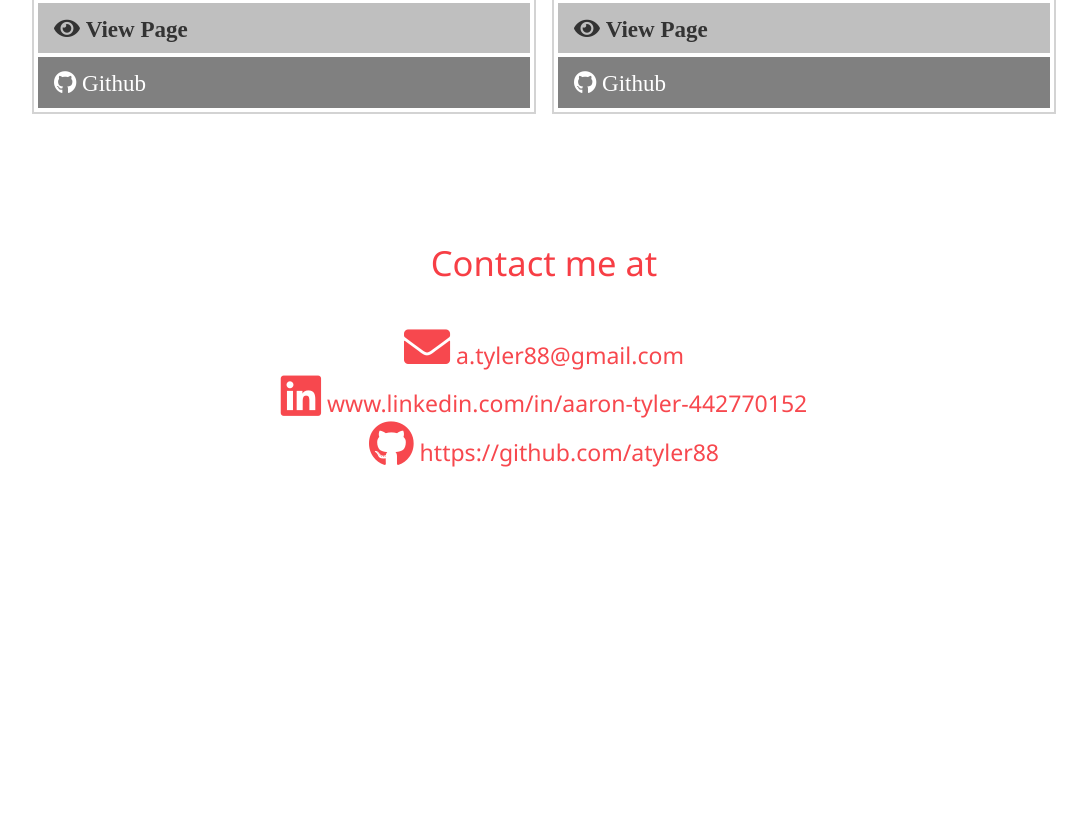
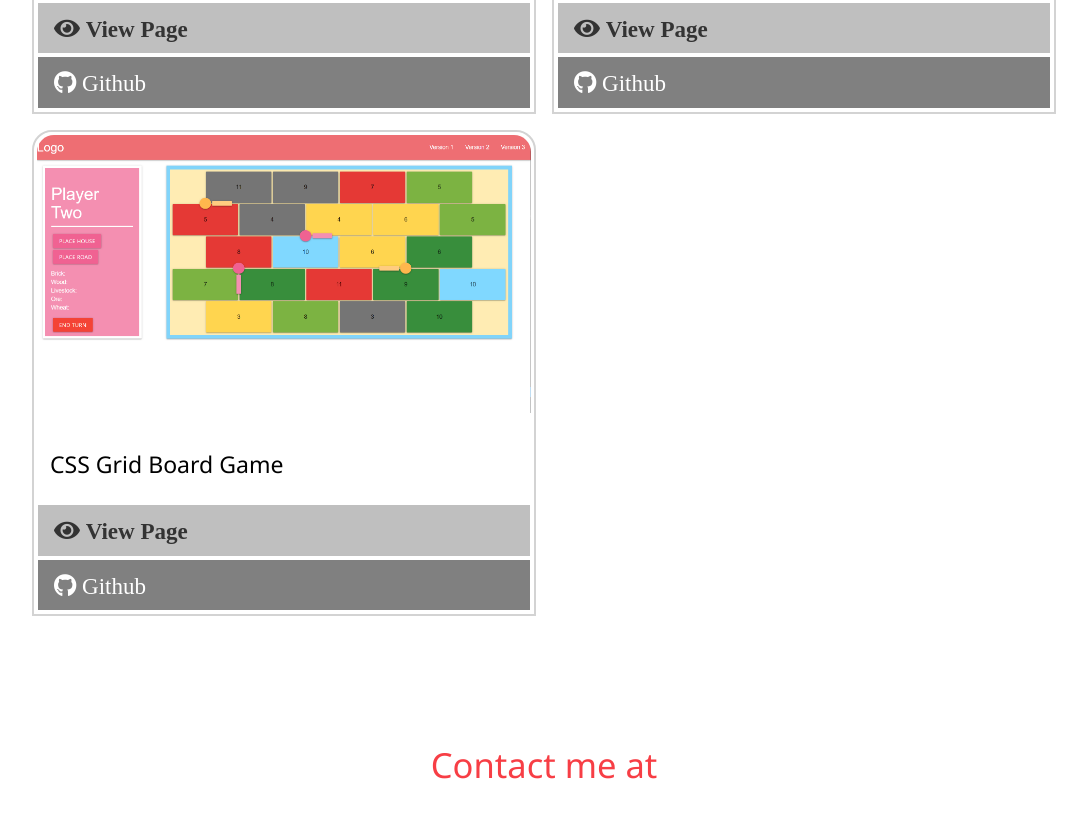
Before and after one commit to atyler88/portfolio, a website: page dist/work.html in a window 1280 px wide. Shown: the part 1595-2418 px from the top of the page, without its empty margins (96-1183 px from the left). Before the commit the page ends 2185 px from the top, so only its background shows below. Drawn offline with Linux system fonts and the light colour scheme.

Commit message:
added a project to the work page

```diff
--- a/dist/work.html
+++ b/dist/work.html
@@ -83,6 +83,18 @@
                 <i class="fab fa-github"> Github</i>
             </a>
         </div>
+        <div class="item">
+            <a href="#!">
+                <img src="img/boardgame-splash.png" alt="Project2">
+            </a>
+            <p>CSS Grid Board Game</p>
+            <a href="https://cssgrid-boardgame-demo.netlify.com/" class="btn-light">
+                <i class="fas fa-eye"> View Page</i>
+            </a>
+            <a href="https://github.com/atyler88/css-grid-board" class="btn-dark">
+                <i class="fab fa-github"> Github</i>
+            </a>
+        </div>
         <!-- <div class="item">
             <a href="#!">
                 <img src="img/locAll_splash.png" alt="Project3">
```
Also changed, not shown: dist/img/boardgame-splash.png (added).
